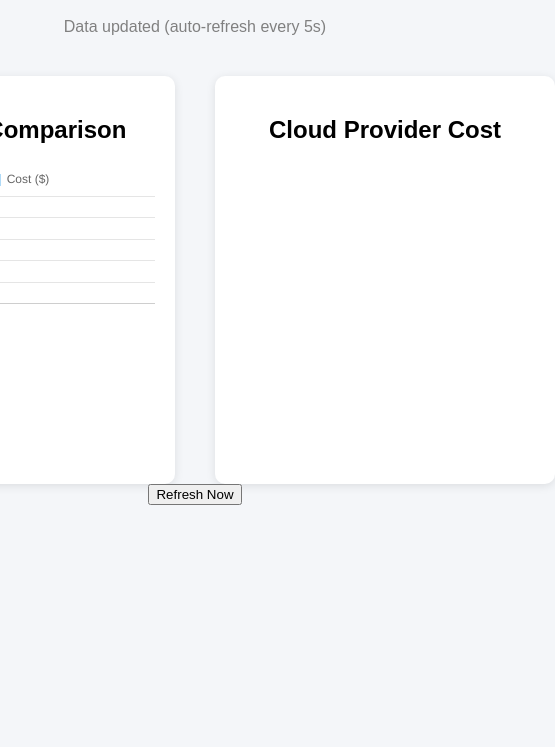
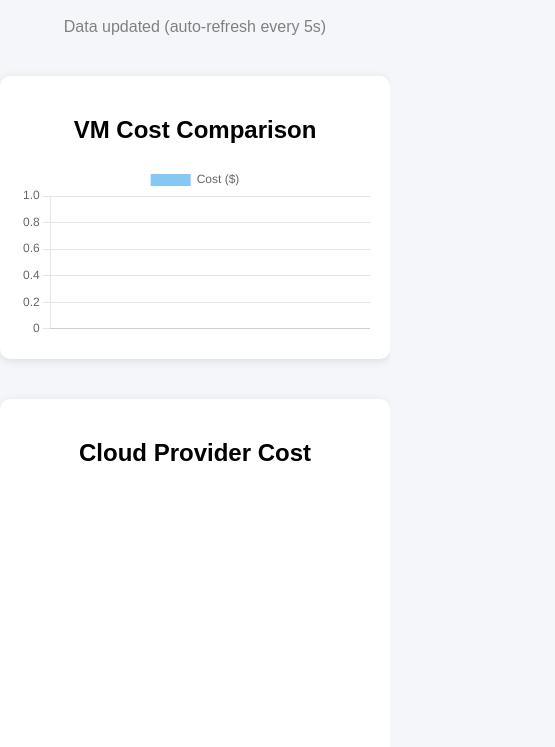
Before and after one commit to akshatattri20/cloud-monitoring-project, a plain HTML site: page frontend/index.html in a window 390 px wide. Shown: the part 97-844 px from the top of the page, 555 px wide, since content can reach past the window. Drawn offline with nearby package versions, Linux system fonts and the light colour scheme; no server answers.

Commit message:
Enhance CSS with responsive flex layout, hover effects, and improved visual design for dashboard cards

```diff
--- a/frontend/style.css
+++ b/frontend/style.css
@@ -1,29 +1,51 @@
-body{
-font-family: Arial;
-background:#f4f6f9;
-text-align:center;
+body {
+    font-family: Arial;
+    background: #f4f6f9;
+    text-align: center;
+    margin: 0;
 }
 
-h1{
-margin-top:20px;
+h1 {
+    margin-top: 20px;
 }
 
-.container{
-display:flex;
-justify-content:center;
-gap:40px;
-margin-top:40px;
+.container {
+    display: flex;
+    justify-content: center;
+    gap: 40px;
+    margin-top: 40px;
+    flex-wrap: wrap; /* responsive */
 }
 
-.card{
-background:white;
-padding:20px;
-border-radius:10px;
-box-shadow:0 2px 10px rgba(0,0,0,0.1);
-width:400px;
+.card {
+    background: white;
+    padding: 20px;
+    border-radius: 10px;
+    box-shadow: 0 2px 10px rgba(0,0,0,0.1);
+    width: 90%;
+    max-width: 400px; /* responsive fix */
+    transition: transform 0.2s ease;
 }
 
-.update{
-margin-top:20px;
-color:gray;
+.card:hover {
+    transform: scale(1.03);
 }
+
+.update {
+    margin-top: 20px;
+    color: gray;
+}
+
+.refresh-btn {
+    margin-top: 20px;
+    padding: 10px 20px;
+    border: none;
+    background: #36A2EB;
+    color: white;
+    border-radius: 5px;
+    cursor: pointer;
+}
+
+.refresh-btn:hover {
+    background: #2a86c7;
+}
```
